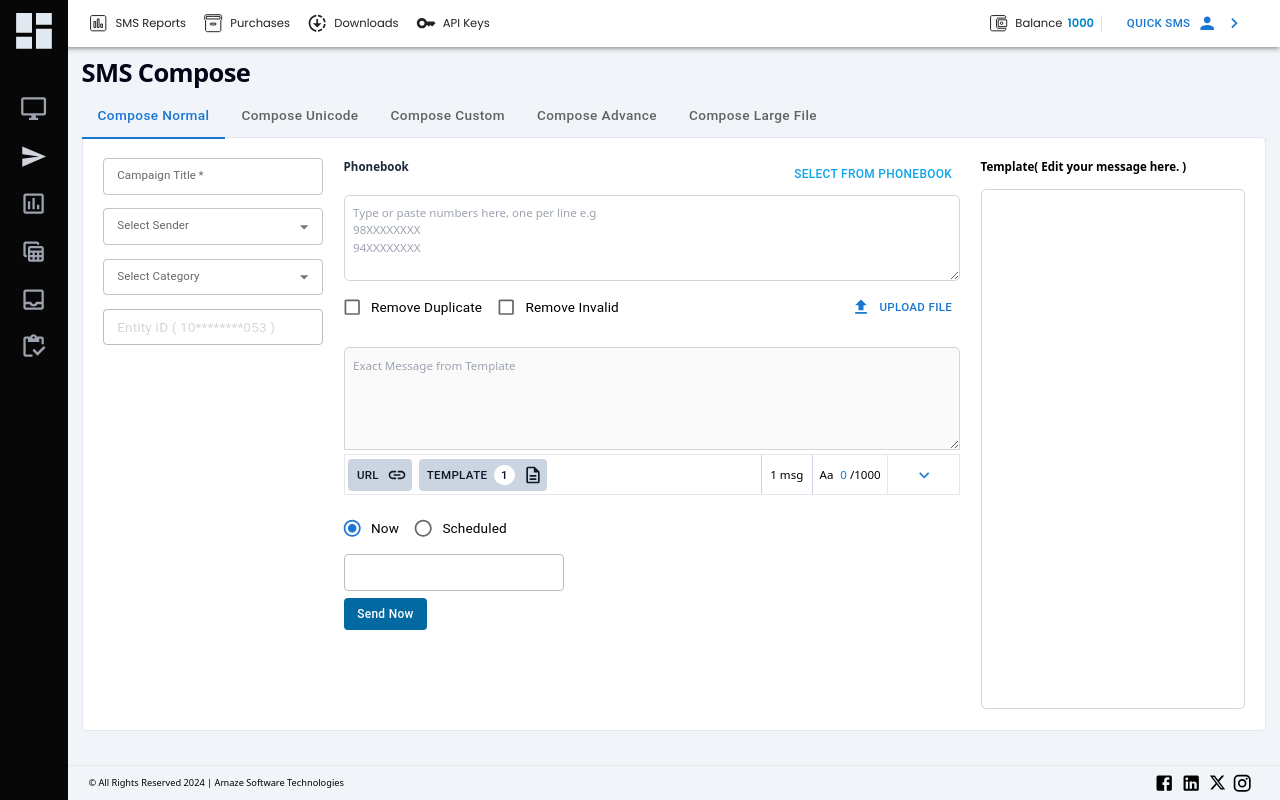
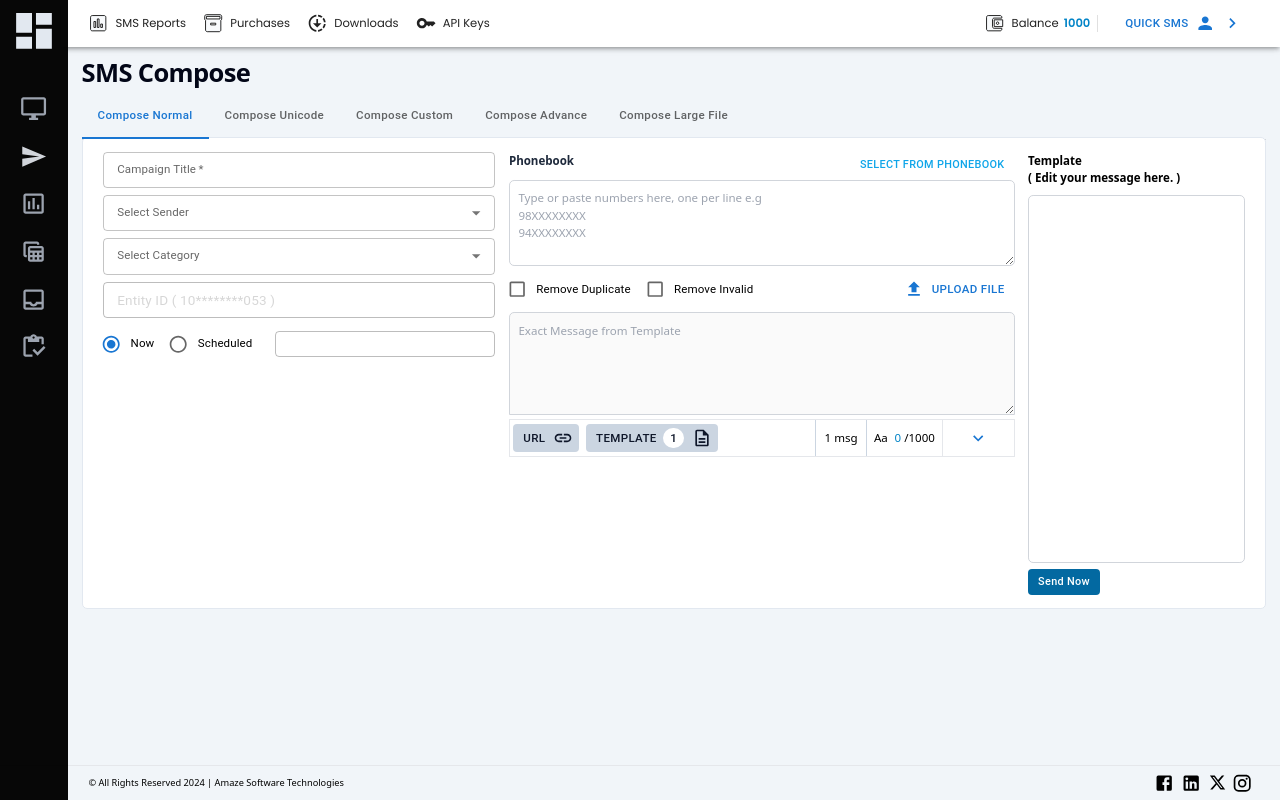
Before and after one commit to NehalSahu8055/Amaze, a React (Vite) app in the folder client/: page /compose in a window 1280 px wide. Built offline with nearby package versions, Linux system fonts and the light colour scheme.

Commit message:
fix: padding+margins"

```diff
--- a/client/src/components/Auxiliary/FilePicker.jsx
+++ b/client/src/components/Auxiliary/FilePicker.jsx
@@ -6,7 +6,7 @@ const FilePicker = ({ setFirstRowData }) => {
   const [selectedFile, setSelectedFile] = useState(null);
 
   const handleFileChange = (e) => {
-    setSelectedFile(event.target.files[0]);
+    setSelectedFile(e.target.files[0]);
 
     const file = e.target.files[0];
     const reader = new FileReader();
@@ -32,7 +32,7 @@ const FilePicker = ({ setFirstRowData }) => {
         onChange={handleFileChange}
       />
       <label htmlFor="file-input">
-        <Button variant="contained" component="span">
+        <Button className="text-[0.8rem]" variant="contained" component="span">
           Choose Exl / Txt File
         </Button>
       </label>
--- a/client/src/components/Compose/ComposeCustom.jsx
+++ b/client/src/components/Compose/ComposeCustom.jsx
@@ -81,7 +81,7 @@ function ComposeCustom() {
       const inputId = `ti_${colClickCount}`;
       const inputElement = document.getElementById(inputId);
       if (inputElement) {
-        inputElement.value = colListSelectedItem;
+        inputElement.value = "##" + colListSelectedItem + "##";
       }
     }
   }, [colListSelectedItem, colClickCount]);
@@ -151,7 +151,7 @@ function ComposeCustom() {
     <form
       // ref={customNormalForm}
       // onSubmit={handleCustomNormal}
-      className="flex h-fit w-full flex-col gap-6 rounded-md  border border-slate-200 bg-white p-6 pt-2"
+      className="flex h-fit w-full flex-col gap-2 rounded-md  border border-slate-200 bg-white p-6 pt-2"
       action=""
     >
       {open && (
@@ -161,9 +161,9 @@ function ComposeCustom() {
           handleCellDoubleClick={handleCellDoubleClick}
         />
       )}
-      <FormControl className="py-2">
+      <FormControl>
         <RadioGroup defaultValue="dynamicSMS" name="radio-buttons-group">
-          <Box className="pt-2">
+          <Box>
             <FormControlLabel
               value="dynamicSMS"
               control={<Radio />}
@@ -177,7 +177,7 @@ function ComposeCustom() {
           </Box>
         </RadioGroup>
       </FormControl>
-      <Box className="mb-1 flex flex-1 justify-between gap-4">
+      <Box className="flex flex-1 justify-between gap-2">
         <Autocomplete
           className="w-full"
           label="Select Sender"
@@ -237,23 +237,24 @@ function ComposeCustom() {
         />
       </Box>
       <Box className="flex">
-        <Box className="flex w-full gap-4">
+        <Box className="flex w-full gap-2">
           <Box className="flex-[0.5]">
-            <Box className="mb-6 child:w-full">
+            <Box className="child:w-full">
               <div className="flex  justify-between font-semibold text-slate-800">
                 <span>Phonebook</span>
-                <Button
+                {/* <Button
                   startIcon={<FileDownloadIcon />}
                   className="align-center flex uppercase text-sky-500"
                 >
                   Get Sample File
-                </Button>
+                </Button> */}
+                <FilePicker setFirstRowData={setFirstRowData} />
               </div>
-              <FilePicker setFirstRowData={setFirstRowData} />
+              {/* <FilePicker setFirstRowData={setFirstRowData} /> */}
             </Box>
             <Box className="grid">
               <span className="font-semibold text-slate-700">Column List</span>
-              <Box className="mt-1 h-[6rem] overflow-y-scroll rounded-t-md border border-gray-300 p-2.5 outline-none focus:border-2 focus:border-sky-600">
+              <Box className="mt-1 h-[6rem] overflow-y-scroll rounded-t-md border border-gray-300 p-2.5 outline-none focus:border focus:border-sky-600">
                 <ul className="flex flex-col">
                   {firstRowData.map((cellData, index) => (
                     <li className="w-full">
@@ -330,7 +331,7 @@ function ComposeCustom() {
 
                 <TextareaAutosize
                   placeholder=""
-                  className="mt-1 rounded-md border border-gray-300 p-2.5 outline-none focus:border-2 focus:border-sky-600"
+                  className="mt-1 rounded-md border border-gray-300 p-2.5 outline-none focus:border focus:border-sky-600"
                   minRows="4"
                   required
                 />
@@ -343,47 +344,18 @@ function ComposeCustom() {
         </Box>
       </Box>
       <Box>
-        <Box className="flex justify-between gap-4">
+        <Box className="flex justify-between gap-2">
           <Box className="w-1/2 flex-[0.5]">
             <TextareaAutosize
               // ref={exactMsgTemplate}
               // value={dataFromTemplate.startsWith("~") ? "" : dataFromTemplate}
               // placeholder="Exact Message from Template"
-              className=" w-full rounded-md rounded-b-none border border-gray-300 p-2.5 text-gray-500 outline-none focus:border-2 focus:border-sky-600"
+              className=" w-full rounded-md rounded-b-none border border-gray-300 p-2.5 text-gray-500 outline-none focus:border focus:border-sky-600"
               minRows="5"
               disabled
               required
               readOnly
             />
-            <Box className="grid">
-              <FormControl className="py-2">
-                <RadioGroup
-                  onChange={handleIsScheduled}
-                  defaultValue="now"
-                  name="radio-buttons-group"
-                >
-                  <Box className="pt-2">
-                    <FormControlLabel
-                      value="now"
-                      control={<Radio />}
-                      label="Now"
-                    />
-                    <FormControlLabel
-                      value="scheduled"
-                      control={<Radio />}
-                      label="Scheduled"
-                    />
-                  </Box>
-                </RadioGroup>
-              </FormControl>
-              <TextField
-                value={scheduledDateTime}
-                size="small"
-                className="w-fit"
-                readOnly
-                disabled
-              />
-            </Box>
           </Box>
 
           <Box className="w-1/2 flex-[0.5]">
@@ -394,7 +366,7 @@ function ComposeCustom() {
               }}
               ref={templateBox}
               // placeholder="Exact Message from Template"
-              className=" h-1/2 w-full overflow-y-scroll rounded-md rounded-b-none border border-gray-300 p-2.5 text-gray-500 outline-none "
+              className=" h-[60%] w-full overflow-y-scroll rounded-md rounded-b-none border border-gray-300 p-2.5 text-gray-500 outline-none "
               contentEditable
             >
               Empty
@@ -445,13 +417,46 @@ function ComposeCustom() {
             </Box>
           </Box>
         </Box>
+        <Box className="flex justify-between">
+          <Box className="flex w-1/2 items-center gap-2">
+            <FormControl>
+              <RadioGroup
+                onChange={handleIsScheduled}
+                defaultValue="now"
+                name="radio-buttons-group"
+              >
+                <Box>
+                  <FormControlLabel
+                    value="now"
+                    control={<Radio />}
+                    label="Now"
+                  />
+                  <FormControlLabel
+                    value="scheduled"
+                    control={<Radio />}
+                    label="Scheduled"
+                  />
                 </Box>
+              </RadioGroup>
+            </FormControl>
+            <TextField
+              // size="small"
+              className=" w-fit child:child:py-1"
+              value={scheduledDateTime}
+              readOnly
+              disabled
+            />
+          </Box>
+          <Box className="flex w-1/2">
             <Button
               type="submit"
               className="mt-2 w-fit self-end  bg-sky-700 px-4 capitalize text-white hover:bg-sky-700/90"
             >
               Send Now
             </Button>
+          </Box>
+        </Box>
+      </Box>
     </form>
   );
 }
--- a/client/src/components/Compose/ComposeNormal.jsx
+++ b/client/src/components/Compose/ComposeNormal.jsx
@@ -24,7 +24,11 @@ import TemplateModal from "./../Modal/TemplateModal";
 import DateAndTimePicker from "../Auxiliary/DateAndTimePicker";
 import getScheduleBaseTimeDate from "../../utils/getScheduleBaseTimeDate";
 
-function ComposeNormal({ isAdvanceOrLargeCustom, setnewSenderData }) {
+function ComposeNormal({
+  isAdvanceOrLargeCustom,
+  setnewSenderData,
+  setFormData,
+}) {
   const customNormalForm = useRef(null);
   const exactMsgTemplate = useRef(null);
   const templateBox = useRef(null);
@@ -39,6 +43,10 @@ function ComposeNormal({ isAdvanceOrLargeCustom, setnewSenderData }) {
   const [scheduledDateTime, setscheduledDateTime] = useState();
   const [isExactMsgTemplate, setisExactMsgTemplate] = useState(true);
   const [lang, setlang] = useState("HINDI");
+  const [campaignTitle, setcampaignTitle] = useState();
+  const [entityID, setentityID] = useState();
+  const [phonebook, setphonebook] = useState();
+
   const editTemplate = useRef(null);
 
   const languageArray = [
@@ -76,24 +84,21 @@ function ComposeNormal({ isAdvanceOrLargeCustom, setnewSenderData }) {
 
   const handleCustomNormal = (e) => {
     e.preventDefault();
-    const formData = new FormData(customNormalForm.current);
-    const entityId = formData.get("entityId");
-    const senderName = formData.get("senderName");
 
-    // setnewSenderData({ id: currentID,entityId:entityId, approved });
-    // const newSenderData = {
-    //   id: currentID,
-    //   sender: senderName,
-    //   sender: sender,
-    //   approvedOn: getCurrentDate(),
-    //   status: "APPROVED",
-    //   action: "🗑️",
-    // };
-    // setnewSenderData((prev) => {
-    //   return [...prev, newSenderData];
-    // });
-
-    setcurrentID((prev) => ++prev);
+    const data = {
+      campaignTitle: campaignTitle,
+      sender: sender,
+      category: category,
+      entityID: entityID,
+      isScheduled: isScheduled,
+      scheduledDateTime: scheduledDateTime,
+      phonebook: phonebook,
+      dataFromTemplate: dataFromTemplate.startsWith("~")
+        ? ""
+        : dataFromTemplate,
+    };
+    setFormData(data);
+    console.log(data);
   };
   const handleCellDoubleClick = (params, event) => {
     console.log("Double clicked cell info:", params);
@@ -105,6 +110,9 @@ function ComposeNormal({ isAdvanceOrLargeCustom, setnewSenderData }) {
   };
   const handleCategory = (e, newValue) => {
     setcategory(newValue);
+  };
+  const handleentityID = (e, newValue) => {
+    setentityID(newValue);
   };
   const handleClickOpen = () => {
     setOpen(true);
@@ -124,7 +132,12 @@ function ComposeNormal({ isAdvanceOrLargeCustom, setnewSenderData }) {
   const handleLanguage = (e, newValue) => {
     setlang(newValue);
   };
-
+  const handlephonebook = (e) => {
+    setphonebook(e.currentTarget.value);
+  };
+  const handleCampaignTitle = (e) => {
+    setcampaignTitle(e.currentTarget.value);
+  };
   useEffect(() => {
     const outputt = document.querySelector("#output");
     var count = 1;
@@ -165,7 +178,7 @@ function ComposeNormal({ isAdvanceOrLargeCustom, setnewSenderData }) {
     <form
       ref={customNormalForm}
       onSubmit={handleCustomNormal}
-      className="flex h-fit w-full gap-6 rounded-md  border border-slate-200 bg-white p-6"
+      className="flex h-fit w-full gap-6 rounded-md  border border-slate-200 bg-white p-6 py-4"
       action=""
     >
       {open && (
@@ -175,14 +188,14 @@ function ComposeNormal({ isAdvanceOrLargeCustom, setnewSenderData }) {
           handleCellDoubleClick={handleCellDoubleClick}
         />
       )}
-
       <Box className="flex w-full flex-col gap-4">
-        <Box className="flex justify-between gap-6">
-          <Box className="mb-1 flex flex-col gap-4">
+        <Box className="flex justify-between gap-4">
+          <Box className="mb-1 flex flex-col gap-2">
             <TextField
               size="small"
               type="text"
-              className="w-full"
+              onChange={handleCampaignTitle}
+              className="child2:child:py-0"
               name="campaignTitle"
               id="campaignTitle"
               label="Campaign Title"
@@ -221,10 +234,10 @@ function ComposeNormal({ isAdvanceOrLargeCustom, setnewSenderData }) {
               )}
               required
             />
-
             <TextField
               size="small"
               type="text"
+              onChange={handleentityID}
               className="w-full"
               name="entityID"
               id="entityID"
@@ -236,9 +249,38 @@ function ComposeNormal({ isAdvanceOrLargeCustom, setnewSenderData }) {
               }}
               disabled
             />
+            <Box className="flex items-center gap-2">
+              <FormControl>
+                <RadioGroup
+                  onChange={handleIsScheduled}
+                  defaultValue="now"
+                  name="radio-buttons-group"
+                >
+                  <Box>
+                    <FormControlLabel
+                      value="now"
+                      control={<Radio />}
+                      label="Now"
+                    />
+                    <FormControlLabel
+                      value="scheduled"
+                      control={<Radio />}
+                      label="Scheduled"
+                    />
+                  </Box>
+                </RadioGroup>
+              </FormControl>
+              <TextField
+                // size="small"
+                className=" w-fit child:child:py-1"
+                value={scheduledDateTime}
+                readOnly
+                disabled
+              />
+            </Box>
           </Box>
           <Box className="flex-[0.7]">
-            <Box className="mb-6 child:w-full">
+            <Box className="mb-1 child:w-full">
               <div className="flex  justify-between font-semibold text-slate-800">
                 <span>Phonebook</span>
                 <Button className="uppercase text-sky-500">
@@ -246,12 +288,13 @@ function ComposeNormal({ isAdvanceOrLargeCustom, setnewSenderData }) {
                 </Button>
               </div>
               <TextareaAutosize
+                onChange={handlephonebook}
                 placeholder="Type or paste numbers here, one per line e.g  &#10;98XXXXXXXX  &#10;94XXXXXXXX"
-                className="mt-1 rounded-md border border-gray-300 p-2.5 outline-none focus:border-2 focus:border-sky-600"
+                className="mt-1 rounded-md border border-gray-300 p-2.5 outline-none focus:border focus:border-sky-600"
                 minRows="4"
                 required
               />
-              <Box className=" mt-1 flex justify-between">
+              <Box className=" flex justify-between">
                 <Box>
                   <FormControlLabel
                     control={<Checkbox />}
@@ -323,75 +366,12 @@ function ComposeNormal({ isAdvanceOrLargeCustom, setnewSenderData }) {
                   </Box>
                 </Box>
               </Box>
-              {isAdvanceOrLargeCustom && (
-                <Box className="flex gap-4 pt-4">
-                  <FormControlLabel
-                    className="w-full"
-                    onChange={() => {
-                      setisExactMsgTemplate((prev) => !prev);
-                    }}
-                    control={<Checkbox />}
-                    label="Enable Text Editor"
-                  />
-
-                  {!isExactMsgTemplate && (
-                    <Autocomplete
-                      onChange={handleLanguage}
-                      value={lang}
-                      className="w-full"
-                      size="small"
-                      disablePortal
-                      id="selectLanguage"
-                      options={languageArray}
-                      sx={{ width: 300 }}
-                      renderInput={(params) => (
-                        <TextField {...params} label="Select Language" />
-                      )}
-                    />
-                  )}
-                </Box>
-              )}
-              <Box className="grid">
-                <FormControl className="py-2">
-                  <RadioGroup
-                    onChange={handleIsScheduled}
-                    defaultValue="now"
-                    name="radio-buttons-group"
-                  >
-                    <Box className="pt-2">
-                      <FormControlLabel
-                        value="now"
-                        control={<Radio />}
-                        label="Now"
-                      />
-                      <FormControlLabel
-                        value="scheduled"
-                        control={<Radio />}
-                        label="Scheduled"
-                      />
-                    </Box>
-                  </RadioGroup>
-                </FormControl>
-                <TextField
-                  size="small"
-                  className="w-fit"
-                  value={scheduledDateTime}
-                  readOnly
-                  disabled
-                />
-              </Box>
             </Box>
-            <Button
-              type="submit"
-              className="mt-2 w-fit  bg-sky-700 px-4 capitalize text-white hover:bg-sky-700/90"
-            >
-              Send Now
-            </Button>
           </Box>
 
           <Box ref={editTemplate} className="flex-[0.3]">
             <span className="font-semibold">
-              Template( Edit your message here. )
+              Template <br /> ( Edit your message here. )
             </span>
             {isScheduled && (
               <DateAndTimePicker
@@ -403,12 +383,18 @@ function ComposeNormal({ isAdvanceOrLargeCustom, setnewSenderData }) {
             <div
               id="output"
               ref={templateBox}
-              className="mt-4 h-[65vh] w-full rounded-md  border border-gray-300 p-2 outline-none focus:border-2 focus:border-sky-600"
+              className="mt-2.5 h-[46vh] w-full rounded-md  border border-gray-300 p-2 outline-none focus:border focus:border-sky-600"
               required
               contentEditable
             >
               Empty
             </div>
+            <Button
+              type="submit"
+              className="mt-2 w-fit  bg-sky-700 px-4 capitalize text-white hover:bg-sky-700/90"
+            >
+              Send Now
+            </Button>
           </Box>
         </Box>
       </Box>
--- a/client/src/index.css
+++ b/client/src/index.css
@@ -2,10 +2,28 @@
 @tailwind components;
 @tailwind utilities;
 
-*,
-label {
+* {
   font-size: 0.85rem;
 }
-label {
+label,
+.css-ahj2mt-MuiTypography-root {
   font-size: 0.85rem !important;
 }
+.css-1h9z7r5-MuiButtonBase-root-MuiTab-root {
+  font-size: 0.85rem;
+  margin: 0;
+}
+.css-jpln7h-MuiTabs-scroller {
+  padding: 0;
+}
+
+.css-1q04gal-MuiDateCalendar-root {
+  width: fit-content;
+}
+.css-1ujnqem-MuiTabs-root {
+  min-height: 2px;
+}
+.css-1e6y48t-MuiButtonBase-root-MuiButton-root {
+  padding: 3px 10px;
+  font-size: 0.8rem;
+}
--- a/client/src/pages/Compose.jsx
+++ b/client/src/pages/Compose.jsx
@@ -12,6 +12,11 @@ import ComposeAdvance from "./../components/Compose/ComposeAdvance";
 
 function Compose() {
   const [value, setValue] = useState("1");
+  const [composeNormalData, setcomposeNormalData] = useState();
+  const [composeUnicode, setcomposeUnicode] = useState();
+  const [composeCustom, setcomposeCustom] = useState();
+  const [composeAdvance, setcomposeAdvance] = useState();
+  const [composeLargeFiles, setcomposeLargeFiles] = useState();
 
   const handleChange = (event, newValue) => {
     setValue(newValue);
@@ -53,19 +58,19 @@ function Compose() {
         </Box>
 
         <TabPanel className="-mx-7 -my-8" value="1">
-          <ComposeNormal />
+          <ComposeNormal setFormData={setcomposeNormalData} />
         </TabPanel>
         <TabPanel className="-mx-7 -my-8" value="2">
-          <ComposeUnicode />
+          <ComposeUnicode setFormData={setcomposeUnicode} />
         </TabPanel>
         <TabPanel className="-mx-7 -my-8" value="3">
-          <ComposeCustom />
+          <ComposeCustom setFormData={setcomposeCustom} />
         </TabPanel>
         <TabPanel className="-mx-7 -my-8" value="4">
-          <ComposeAdvance />
+          <ComposeAdvance setFormData={setcomposeAdvance} />
         </TabPanel>
         <TabPanel className="-mx-7 -my-8" value="5">
-          <ComposeLargeFile />
+          <ComposeLargeFile setFormData={setcomposeLargeFiles} />
         </TabPanel>
       </TabContext>
     </Box>
```
Lines whose indentation alone changed are shown as unchanged.
